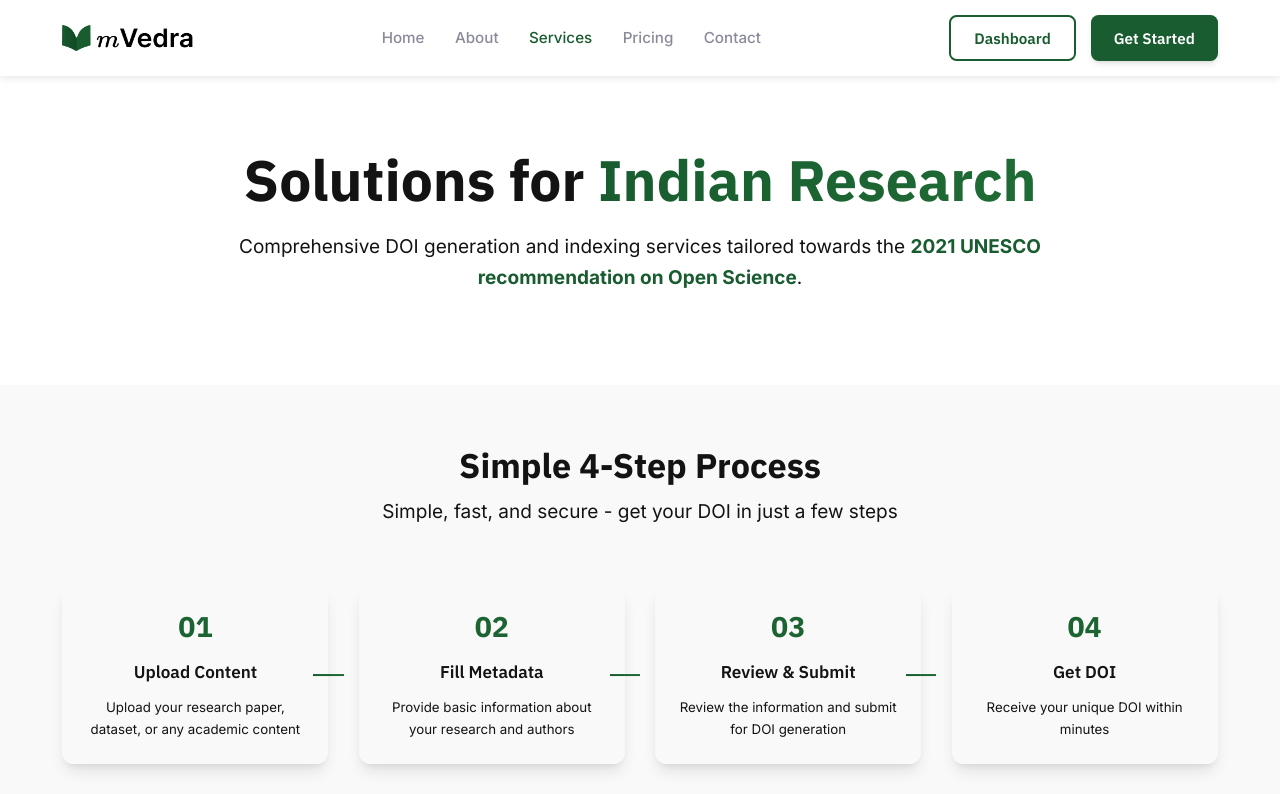
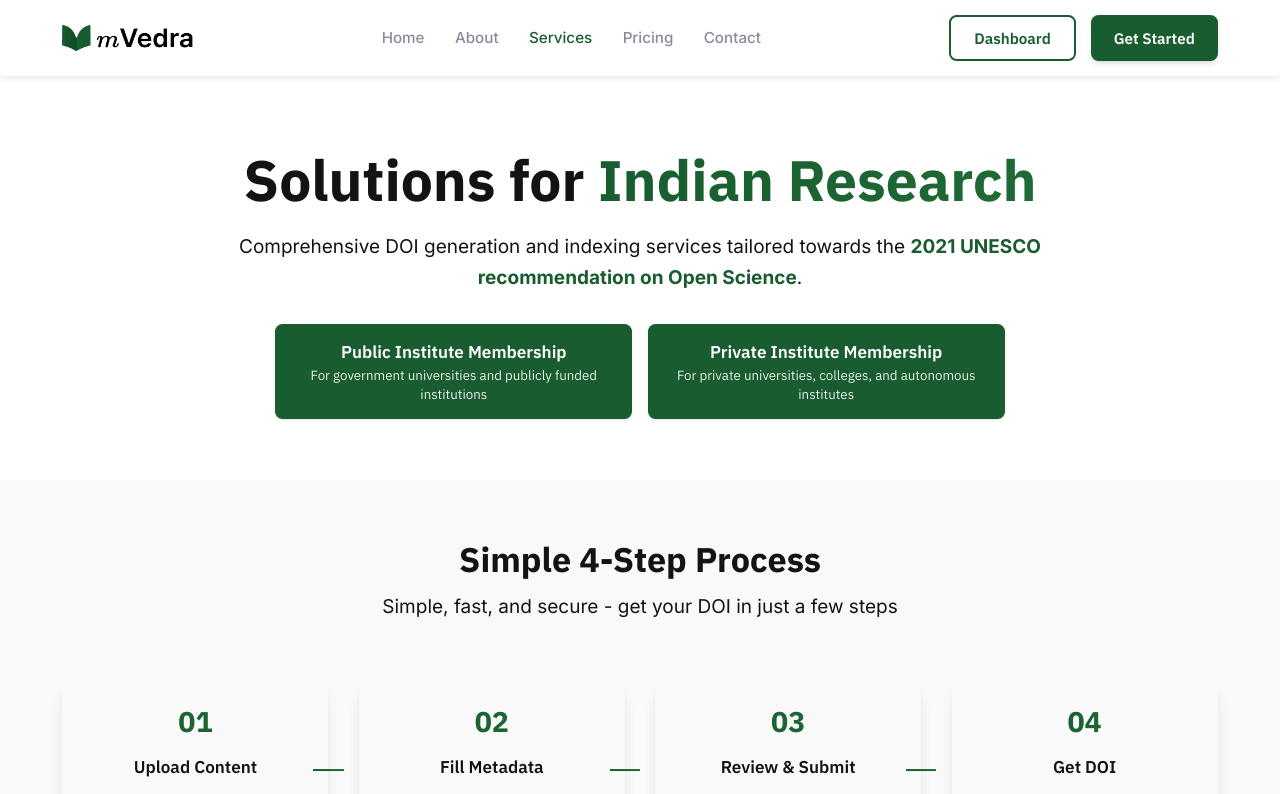
Before and after one commit to jeetbhatkar2004/Vedra, a React (Create React App) app: page /services in a window 1280 px wide. Shown: the top 794 px of the page. Built offline with nearby package versions, Linux system fonts and the light colour scheme; the HTML template or start-up script is replaced by a standard one; a web font is replaced by a local one.

Commit message:
Added registration options on /services page.

```diff
--- a/src/pages/Services.tsx
+++ b/src/pages/Services.tsx
@@ -1,96 +1,75 @@
-import React, { useState } from 'react';
-import { motion } from 'framer-motion';
-import { Link } from 'react-router-dom';
+import React from "react";
+import { motion } from "framer-motion";
+import { Link } from "react-router-dom";
 import {
   BookOpen,
   FileText,
   Image,
   Music,
   Database,
-  Users,
-  Building,
-  Globe,
+  // Users and Building icons are not used currently
   Shield,
   Zap,
   Search,
-  Newspaper
-} from 'lucide-react';
-import DataCiteLogo from '../Logo_Schwoop-grey-light.svg';
+  Newspaper,
+} from "lucide-react";
+import DataCiteLogo from "../Logo_Schwoop-grey-light.svg";
 
 const Services: React.FC = () => {
-  const [activeTab, setActiveTab] = useState('individual');
-
-  const serviceTypes = [
-    {
-      id: 'individual',
-      title: 'Individual Researchers',
-      icon: <Users className="w-6 h-6" />,
-      description: 'Perfect for individual researchers and academicians'
-    },
-    {
-      id: 'institution',
-      title: 'Institutions & Universities',
-      icon: <Building className="w-6 h-6" />,
-      description: 'Bulk DOI generation for universities and research institutions'
-    },
-    {
-      id: 'publisher',
-      title: 'Publishers & Journals',
-      icon: <BookOpen className="w-6 h-6" />,
-      description: 'Professional DOI services for publishers and academic journals'
-    }
-  ];
+  // (serviceTypes tabs were unused and removed for clarity)
 
   const contentTypes = [
     {
       icon: <FileText className="w-8 h-8" />,
       title: "Research Papers",
-      description: "Academic papers, journal articles, and scholarly publications"
+      description:
+        "Academic papers, journal articles, and scholarly publications",
     },
     {
       icon: <BookOpen className="w-8 h-8" />,
       title: "Book Chapters",
-      description: "Individual chapters from books and\nedited volumes"
+      description: "Individual chapters from books and\nedited volumes",
     },
     {
       icon: <Newspaper className="w-8 h-8" />,
       title: "Grey Research",
-      description: "Dissertations, thesis, and projects\nby students"
+      description: "Dissertations, thesis, and projects\nby students",
     },
     {
       icon: <Image className="w-8 h-8" />,
       title: "Audio Visuals",
-      description: "Educational videos, charts, diagrams, photographs, documentaries"
+      description:
+        "Educational videos, charts, diagrams, photographs, documentaries",
     },
     {
       icon: <Music className="w-8 h-8" />,
       title: "Audio Content",
-      description: "Research interviews, lectures, and audio materials"
+      description: "Research interviews, lectures, and audio materials",
     },
     {
       icon: <Database className="w-8 h-8" />,
       title: "Datasets",
-      description: "Research datasets, surveys, and statistical data"
-    }
+      description: "Research datasets, surveys, and statistical data",
+    },
   ];
 
   const features = [
     {
       icon: <Zap className="w-6 h-6" />,
       title: "Advanced Metadata",
-      description: "Adopt Open Metadata Standards and track citation metrics"
+      description: "Adopt Open Metadata Standards and track citation metrics",
     },
     {
       icon: <Shield className="w-6 h-6" />,
       title: "Secure Storage",
-      description: "Your research is safely archived and protected"
+      description: "Your research is safely archived and protected",
     },
     {
       icon: <img src={DataCiteLogo} alt="DataCite" className="w-8 h-8" />,
       title: "Global Discovery",
       description: (
         <>
-          Make your work discoverable worldwide through{' '}
+          Make your work discoverable worldwide through{" "}
           <a
             href="https://commons.datacite.org/"
             target="_blank"
@@ -100,36 +79,37 @@ const Services: React.FC = () => {
             DataCite Commons
           </a>
         </>
-      )
+      ),
     },
     {
       icon: <Search className="w-6 h-6" />,
       title: "AI Powered Search",
-      description: "Powerful search and indexing capabilities"
-    }
+      description: "Powerful search and indexing capabilities",
+    },
   ];
 
   const processSteps = [
     {
       step: "01",
       title: "Upload Content",
-      description: "Upload your research paper, dataset, or any academic content"
+      description:
+        "Upload your research paper, dataset, or any academic content",
     },
     {
       step: "02",
       title: "Fill Metadata",
-      description: "Provide basic information about your research and authors"
+      description: "Provide basic information about your research and authors",
     },
     {
       step: "03",
       title: "Review & Submit",
-      description: "Review the information and submit for DOI generation"
+      description: "Review the information and submit for DOI generation",
     },
     {
       step: "04",
       title: "Get DOI",
-      description: "Receive your unique DOI within minutes"
-    }
+      description: "Receive your unique DOI within minutes",
+    },
   ];
 
   return (
@@ -144,10 +124,12 @@ const Services: React.FC = () => {
             className="text-center max-w-4xl mx-auto"
           >
             <h1 className="text-5xl lg:text-6xl font-bold text-vedra-night mb-6 mt-12 font-ibm-plex">
-              Solutions for <span className="text-gradient">Indian Research</span>
+              Solutions for{" "}
+              <span className="text-gradient">Indian Research</span>
             </h1>
             <p className="text-xl text-vedra-night leading-relaxed mb-8 font-inter">
-              Comprehensive DOI generation and indexing services tailored towards the{' '}
+              Comprehensive DOI generation and indexing services tailored
+              towards the{" "}
               <a
                 href="https://www.unesco.org/en/open-science/about?hub=686"
                 target="_blank"
@@ -158,6 +140,40 @@ const Services: React.FC = () => {
               </a>
               .
             </p>
+            {/* Direct membership options */}
+            <div className="mt-2 grid grid-cols-1 sm:grid-cols-2 gap-4 max-w-3xl mx-auto">
+              <a
+                href="https://rzp.io/rzp/mvedra-govt"
+                target="_blank"
+                rel="noopener noreferrer"
+                className="group block rounded-lg bg-vedra-hunter text-white hover:bg-vedra-calpoly transition-colors shadow focus:outline-none focus:ring-2 focus:ring-offset-2 focus:ring-vedra-hunter"
+              >
+                <div className="px-6 py-4 text-center">
+                  <div className="text-lg font-semibold">
+                    Public Institute Membership
+                  </div>
+                  <div className="text-sm text-white/90">
+                    For government universities and publicly funded institutions
+                  </div>
+                </div>
+              </a>
+              <a
+                href="https://rzp.io/rzp/mvedra-pvt"
+                target="_blank"
+                rel="noopener noreferrer"
+                className="group block rounded-lg bg-vedra-hunter text-white hover:bg-vedra-calpoly transition-colors shadow focus:outline-none focus:ring-2 focus:ring-offset-2 focus:ring-vedra-hunter"
+              >
+                <div className="px-6 py-4 text-center">
+                  <div className="text-lg font-semibold">
+                    Private Institute Membership
+                  </div>
+                  <div className="text-sm text-white/90">
+                    For private universities, colleges, and autonomous
+                    institutes
+                  </div>
+                </div>
+              </a>
+            </div>
           </motion.div>
         </div>
       </section>
@@ -224,7 +240,8 @@ const Services: React.FC = () => {
               Supported Content Types
             </h2>
             <p className="text-xl text-vedra-night max-w-3xl mx-auto font-inter">
-              We support a wide range of academic and research content for DOI generation.
+              We support a wide range of academic and research content for DOI
+              generation.
             </p>
           </motion.div>
 
@@ -255,7 +272,7 @@ const Services: React.FC = () => {
               <span className="text-vedra-night italic  text-lg leading-relaxed font-inter cursor-help">
                 And 24 more content types...
               </span>
-                <div className="absolute bottom-full left-0 mb-2 px-4 py-3 bg-vedra-night text-white text-sm rounded-lg opacity-0 group-hover:opacity-100 transition-opacity duration-200 pointer-events-none z-10 w-96">
+              <div className="absolute bottom-full left-0 mb-2 px-4 py-3 bg-vedra-night text-white text-sm rounded-lg opacity-0 group-hover:opacity-100 transition-opacity duration-200 pointer-events-none z-10 w-96">
                 <div className="grid grid-cols-2 gap-2 text-xs">
                   <div>Audiovisual</div>
                   <div>Award</div>
@@ -310,7 +327,8 @@ const Services: React.FC = () => {
               Why Choose Our Services?
             </h2>
             <p className="text-xl text-vedra-night max-w-3xl mx-auto font-inter">
-              We provide the best DOI services with features designed specifically for Indian researchers.
+              We provide the best DOI services with features designed
+              specifically for Indian researchers.
             </p>
           </motion.div>
 
@@ -348,34 +366,53 @@ const Services: React.FC = () => {
             className="max-w-4xl mx-auto"
           >
             <h2 className="text-4xl font-bold text-white/90 mb-6 font-ibm-plex">
-            Ready to Make Your Research Global?
+              Ready to Make Your Research Global?
             </h2>
             <p className="text-xl text-white/80 mb-8 font-inter">
-            We’re preparing to launch mVedra in the coming months to help researchers make their work globally discoverable. Be among the first to transform your research with open metadata and global indexing.
+              We’re preparing to launch mVedra in the coming months to help
+              researchers make their work globally discoverable. Be among the
+              first to transform your research with open metadata and global
+              indexing.
             </p>
             <div className="grid grid-cols-2 lg:grid-cols-4 mb-10">
               <div className="text-center">
-                <div className="text-3xl lg:text-4xl font-bold text-white/90 mb-2 font-ibm-plex">₹2.5L+</div>
+                <div className="text-3xl lg:text-4xl font-bold text-white/90 mb-2 font-ibm-plex">
+                  ₹2.5L+
+                </div>
                 <div className="text-white/70 font-inter">Cost Savings</div>
               </div>
               <div className="text-center">
-                <div className="text-3xl lg:text-4xl font-bold text-white/90 mb-2 font-ibm-plex">1000+</div>
-                <div className="text-white/70 font-inter">Researchers Served</div>
+                <div className="text-3xl lg:text-4xl font-bold text-white/90 mb-2 font-ibm-plex">
+                  1000+
+                </div>
+                <div className="text-white/70 font-inter">
+                  Researchers Served
+                </div>
               </div>
               <div className="text-center">
-                <div className="text-3xl lg:text-4xl font-bold text-white/90 mb-2 font-ibm-plex">50+</div>
+                <div className="text-3xl lg:text-4xl font-bold text-white/90 mb-2 font-ibm-plex">
+                  50+
+                </div>
                 <div className="text-white/70 font-inter">Institutions</div>
               </div>
               <div className="text-center">
-                <div className="text-3xl lg:text-4xl font-bold text-white/90 mb-2 font-ibm-plex">2400+</div>
+                <div className="text-3xl lg:text-4xl font-bold text-white/90 mb-2 font-ibm-plex">
+                  2400+
+                </div>
                 <div className="text-white/70 font-inter">Hours Saved</div>
               </div>
             </div>
             <div className="flex flex-col sm:flex-row gap-4 justify-center">
-            <Link to="/contact" className="bg-neutral-100 text-vedra-hunter hover:bg-neutral-200 font-semibold py-3 px-8 rounded-lg transition-all duration-200 transform hover:scale-105 font-inter">
+              <Link
+                to="/contact"
+                className="bg-neutral-100 text-vedra-hunter hover:bg-neutral-200 font-semibold py-3 px-8 rounded-lg transition-all duration-200 transform hover:scale-105 font-inter"
+              >
                 Join the Waitlist
               </Link>
-              <Link to="/pricing" className="bg-neutral-100 text-vedra-hunter hover:bg-neutral-200 font-semibold py-3 px-8 rounded-lg transition-all duration-200 transform hover:scale-105 font-inter">
+              <Link
+                to="/pricing"
+                className="bg-neutral-100 text-vedra-hunter hover:bg-neutral-200 font-semibold py-3 px-8 rounded-lg transition-all duration-200 transform hover:scale-105 font-inter"
+              >
                 View Pricing
               </Link>
             </div>
```
Also changed, not shown: 1 other file (tests, documents, lock files or other folders).
